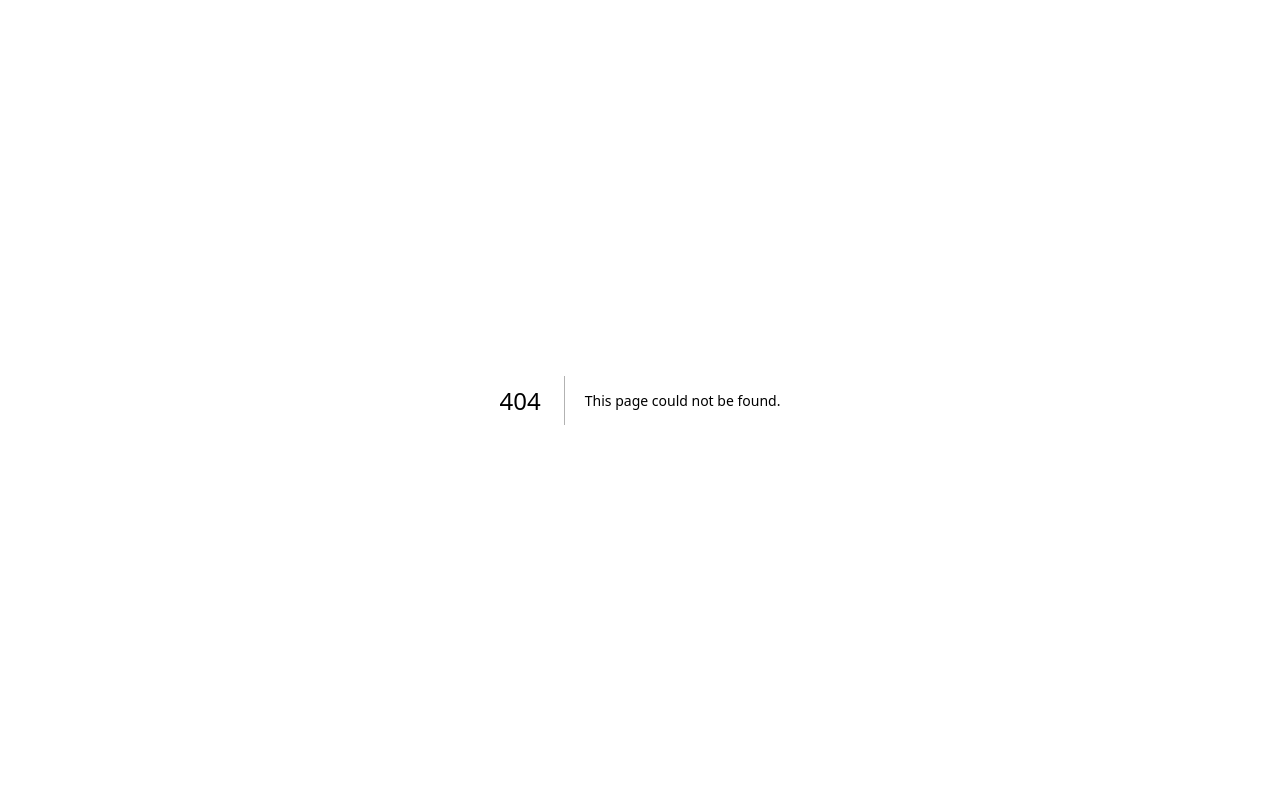
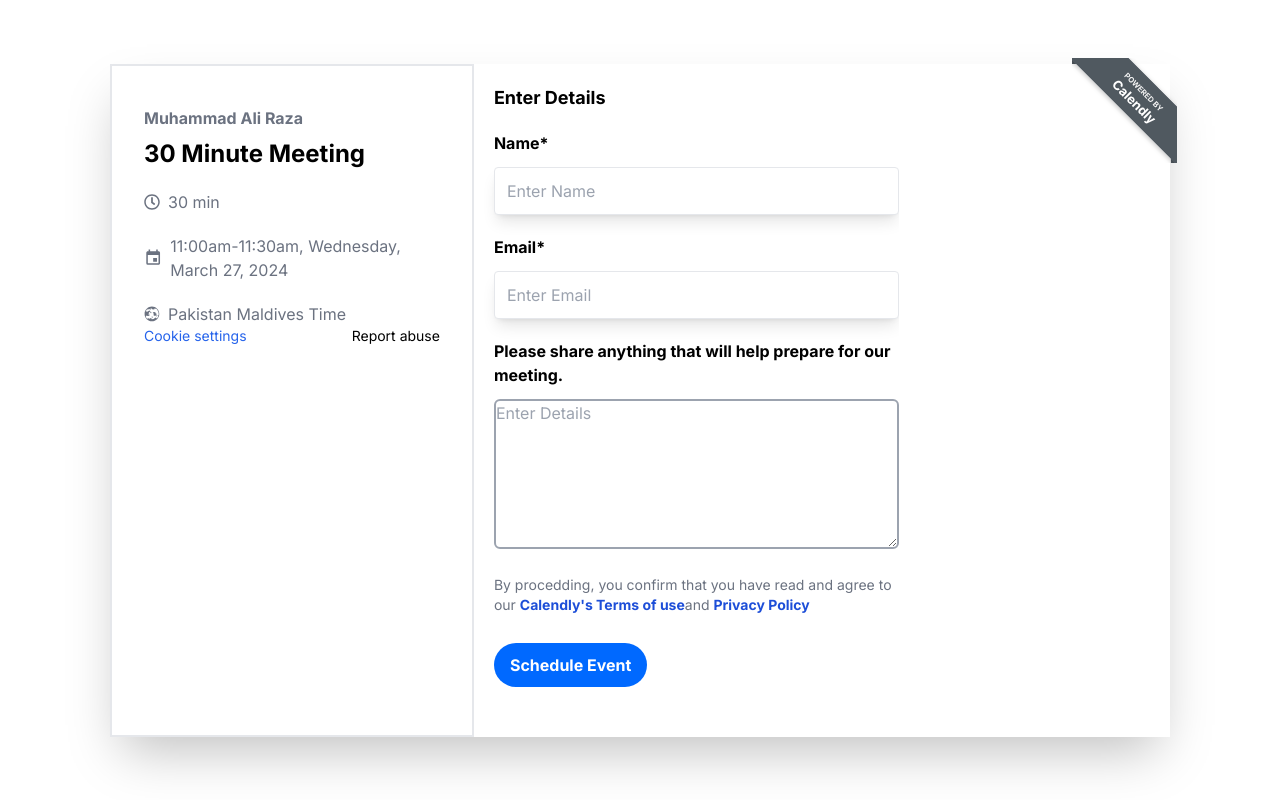
Before and after one commit to techloset/Ali-Raza-Calendly-App, a Next.js app: page /scheduleEvent in a window 1280 px wide. Before the commit this address had no page. Built offline with nearby package versions, Linux system fonts and the light colour scheme.

Commit message:
Schedule Event page is done

```diff
--- a/app/(pages)/scheduleMeeting/page.tsx
+++ b/app/(pages)/eventBooking/page.tsx
@@ -13,7 +13,6 @@ export default function ScheduleMeeting() {
   const [value, onChange] = useState<Value>(new Date());
   const [timezone, setTimezone] = useState("");
   const [currentTime, setCurrentTime] = useState("");
-  const [showSecondDiv, setShowSecondDiv] = useState([false, false]);
   const [selectedDate, setSelectedDate] = useState(new Date());
 
   const handleDateChange = (value: any) => {
@@ -68,10 +67,23 @@ export default function ScheduleMeeting() {
     { country: "Iran", timezone: "Asia/Tehran" },
     { country: "UAE", timezone: "Asia/Dubai" },
   ];
+  const timeSlots: { start: string; end: string }[] = [
+    { start: "00:30", end: "01:00" },
+    { start: "01:00", end: "01:30" },
+    { start: "01:30", end: "02:00" },
+    { start: "02:00", end: "02:30" },
+    { start: "02:30", end: "03:00" },
+    { start: "03:00", end: "03:30" },
+    { start: "03:30", end: "04:00" },
+  ];
+  const [isVisible, setIsVisible] = useState<boolean[]>(
+    Array(timeSlots.length).fill(true)
+  );
+  // State to track visibility
 
-  const handleFirstDivClick = (index: any) => {
-    setShowSecondDiv((prev) =>
-      prev.map((value, i) => (i === index ? !value : false))
+  const handleToggle = (index: number) => {
+    setIsVisible((prev) =>
+      prev.map((value: any, i: number) => (i === index ? !value : true))
     );
   };
 
@@ -79,8 +91,8 @@ export default function ScheduleMeeting() {
     <>
       <div className="flex justify-center items-center h-screen">
         <div>
-          <div className="w-[1060px] h-[673px] flex bg-slate-400 ">
-            <div className="w-[370px] h-[673px] bg-blue-500 border-2 border-red-500 p-8">
+          <div className="w-[1060px] h-[673px] flex shadow-2xl">
+            <div className="w-[370px] h-[673px]  border-r-2 border-gray-200 p-8">
               <div className="font-bold my-2 text-gray-500">
                 Muhammad Ali Raza
               </div>
@@ -92,7 +104,7 @@ export default function ScheduleMeeting() {
                 </div>
               </div>
             </div>
-            <div className="w-[413px] h-[673px] bg-red-500 border-2 border-yellow-500">
+            <div className="w-[413px] h-[673px] ">
               <div className="font-bold text-[18px] relative top-5 left-5">
                 Select a Date and Time
               </div>
@@ -144,7 +156,7 @@ export default function ScheduleMeeting() {
 
             {/* 3rd section starts here */}
 
-            <div className="w-[277px] h-[673px] bg-white border-2 border-black">
+            <div className="w-[277px] h-[673px] bg-white ">
               <div className="flex justify-end items-center relative top-[-6px] left-[7px]">
                 <Image
                   src={cornerimage}
@@ -156,30 +168,37 @@ export default function ScheduleMeeting() {
                 <div className="relative top-5">{formatDate(selectedDate)}</div>
               </div>
 
-              {/* <div className="flex justify-center gap-2 mt-10 flex-col overflow-auto">
-
-                {[0, 1].map((index) => (
+              <div className="w-56 flex flex-col gap-2">
+                {timeSlots.map((timeSlot, index) => (
                   <div key={index}>
                     <div
-                      className="flex justify-center border-2 border-blue-500 p-5 text-blue-600 mx-2 rounded-lg cursor-pointer"
-                      onClick={() => handleFirstDivClick(index)}
+                      className={`flex justify-between items-center ${
+                        isVisible[index] ? "" : "hidden"
+                      }`}
+                      onClick={() => handleToggle(index)}
                     >
-                      9:00
+                      <button className="w-full flex justify-center border-2 border-blue-500 p-5 text-blue-600 mx-2 rounded-lg cursor-pointer">
+                        {timeSlot.start}
+                      </button>
                     </div>
-
-                    {showSecondDiv[index] && (
-                      <div className="flex justify-center border-2 p-5 bg-green-200 mx-2 rounded-lg relative bottom-[67px]">
-                        <div className="bg-red-500 absolute top-[10px]">
-                          hello1
-                        </div>
-                        <div className="bg-yellow-500 absolute top-[10px]">
-                          hello2
-                        </div>
-                      </div>
-                    )}
+                    <div
+                      className={`flex justify-between items-center gap-2 mx-2 ${
+                        isVisible[index] ? "hidden" : ""
+                      }`}
+                    >
+                      <button className="w-1/2 flex justify-center border-2 border-transparent p-5 text-white bg-gray-600 rounded-lg cursor-pointer">
+                        {timeSlot.start}
+                      </button>
+                      <button
+                        className="w-1/2 flex justify-center border-2 border-transparent p-5 rounded-lg cursor-pointer bg-blue-500 text-white"
+                        onClick={() => handleToggle(index)}
+                      >
+                        Next
+                      </button>
+                    </div>
                   </div>
                 ))}
-              </div> */}
+              </div>
 
               {/* write code upper from this div */}
             </div>
--- /dev/null
+++ b/app/(pages)/scheduleEvent/page.tsx
@@ -0,0 +1,152 @@
+"use client";
+import Image from "next/image";
+import React, { useState } from "react";
+import { FaRegClock } from "react-icons/fa";
+import { MdEvent } from "react-icons/md";
+import { GiWorld } from "react-icons/gi";
+import InputField from "@/app/(components)/Input";
+import Button from "@/app/(components)/Button";
+import cornerimage from "@/app/(asset)/images/avilibility_images/Topcornerimage.svg";
+
+export default function scheduleEvent() {
+  const [name, setName] = useState<string>("");
+  const [email, setEmail] = useState<string>("");
+  return (
+    <>
+      <div className="flex justify-center items-center h-screen">
+        <div>
+          <div className="w-[1060px] h-[673px] flex shadow-2xl">
+            {/* 1st section starts here */}
+            {/* <div className="w-[370px] h-[673px]  border-2 border-gray-200 p-8">
+              <div className="font-bold my-2 text-gray-500">
+                Muhammad Ali Raza
+              </div>
+              <div className="font-bold text-2xl">30 Minute Meeting </div>
+              <div className="flex gap-2 items-center mt-5">
+                <div className="flex  items-center gap-2 text-gray-500">
+                  <FaRegClock />
+                  30 min
+                </div>
+              </div>
+              <div className="flex gap-2 items-center mt-5">
+                <div className="flex  items-center gap-2 text-gray-500">
+                  <MdEvent className="w-6 h-6" />
+                  11:00am-11:30am, Wednesday, March 27, 2024
+                </div>
+              </div>
+              <div className="flex gap-2 items-center mt-5">
+                <div className="flex gap-2 items-center text-gray-500">
+                  <GiWorld />
+                  Pakistan Maldives Time
+                </div>
+              </div>
+              <div className=" flex justify-between items-end mt-82 border-2">
+                <div className="text-sm w-full text-blue-600">
+                  Cookie settings
+                </div>
+                <div className="text-sm w-full flex justify-end">
+                  Report abuse
+                </div>
+              </div>
+            </div> */}
+            <div className="w-[370px] h-[673px]  border-2 border-gray-200 p-8">
+              <div className="font-bold my-2 text-gray-500">
+                Muhammad Ali Raza
+              </div>
+              <div className="font-bold text-2xl">30 Minute Meeting </div>
+              <div className="flex gap-2 items-center mt-5">
+                <div className="flex  items-center gap-2 text-gray-500">
+                  <FaRegClock />
+                  30 min
+                </div>
+              </div>
+              <div className="flex gap-2 items-center mt-5">
+                <div className="flex  items-center gap-2 text-gray-500">
+                  <MdEvent className="w-6 h-6" />
+                  11:00am-11:30am, Wednesday, March 27, 2024
+                </div>
+              </div>
+              <div className="flex gap-2 items-center mt-5">
+                <div className="flex gap-2 items-center text-gray-500">
+                  <GiWorld />
+                  Pakistan Maldives Time
+                </div>
+              </div>
+              <div className="flex justify-between items-end ">
+                <div className="text-sm  text-blue-600">Cookie settings</div>
+                <div className="text-sm  ">Report abuse</div>
+              </div>
+            </div>
+
+            {/* 2nd section ends here */}
+            <div className="w-[413px] h-[673px] ml-5">
+              <div className="font-bold text-[18px] relative top-5 ">
+                Enter Details
+              </div>
+              <div className="flex gap-2 items-center mt-10  font-bold">
+                Name*
+              </div>
+              <div className="rounded-3xl mt-3">
+                <InputField
+                  name="Name"
+                  placeholder="Enter Name"
+                  type="text"
+                  onChange={() => {}}
+                  value={name}
+                  id="Name"
+                />
+              </div>
+              <div className="flex gap-2 items-center mt-5 font-bold">
+                Email*
+              </div>
+              <div className="rounded-3xl mt-3">
+                <InputField
+                  name="Email"
+                  placeholder="Enter Email"
+                  type="email"
+                  onChange={() => {}}
+                  value={email}
+                  id="Email"
+                />
+              </div>
+              <div className="mt-5 font-bold">
+                Please share anything that will help prepare for our meeting.
+              </div>
+              <div className="textarea">
+                <textarea
+                  className="w-full h-[150px] mt-3 rounded-md border-2 border-gray-400"
+                  placeholder="Enter Details"
+                />
+                <div className="text-sm text-gray-500 mt-5">
+                  By procedding, you confirm that you have read and agree to our{" "}
+                  <span className="text-blue-700 font-bold">
+                    Calendly's Terms of use
+                  </span>
+                  and{" "}
+                  <span className="text-blue-700 font-bold text-sm">
+                    Privacy Policy
+                  </span>
+                </div>
+                <div className="mt-7">
+                  <Button name="Schedule Event" onClick={() => {}} />
+                </div>
+              </div>
+            </div>
+
+            {/* 3rd section starts here */}
+
+            <div className="w-[277px] h-[673px] bg-white ">
+              <div className="flex justify-end items-center relative top-[-6px] left-[7px]">
+                <Image src={cornerimage} alt="cornerimage" />
+              </div>
+              <div className="text-black relative bottom-10 ml-2 text-lg"></div>
+
+              {/* write code upper from this div */}
+            </div>
+            {/* 3rd section ends here */}
+          </div>
+        </div>
+      </div>
+    </>
+  );
+}
--- a/app/page.tsx
+++ b/app/page.tsx
@@ -13,12 +13,14 @@ export default function Home() {
     <div>
       Home
       <Test />
-      <button onClick={() => signOut()}>Logout</button>
       <button className="bg-red-500 text-white m-10">
         <Link href="/availibility">Availibility</Link>
       </button>
       <button className="bg-green-500 text-white m-10">
-        <Link href="/scheduleMeeting">scheduleMeeting</Link>
+        <Link href="/eventBooking">eventBooking</Link>
+      </button>
+      <button className="bg-green-500 text-white m-10">
+        <Link href="/scheduleEvent">scheduleEvent </Link>
       </button>
     </div>
   );
```
Also changed, not shown: app/globals.css (line endings or trailing spaces).
